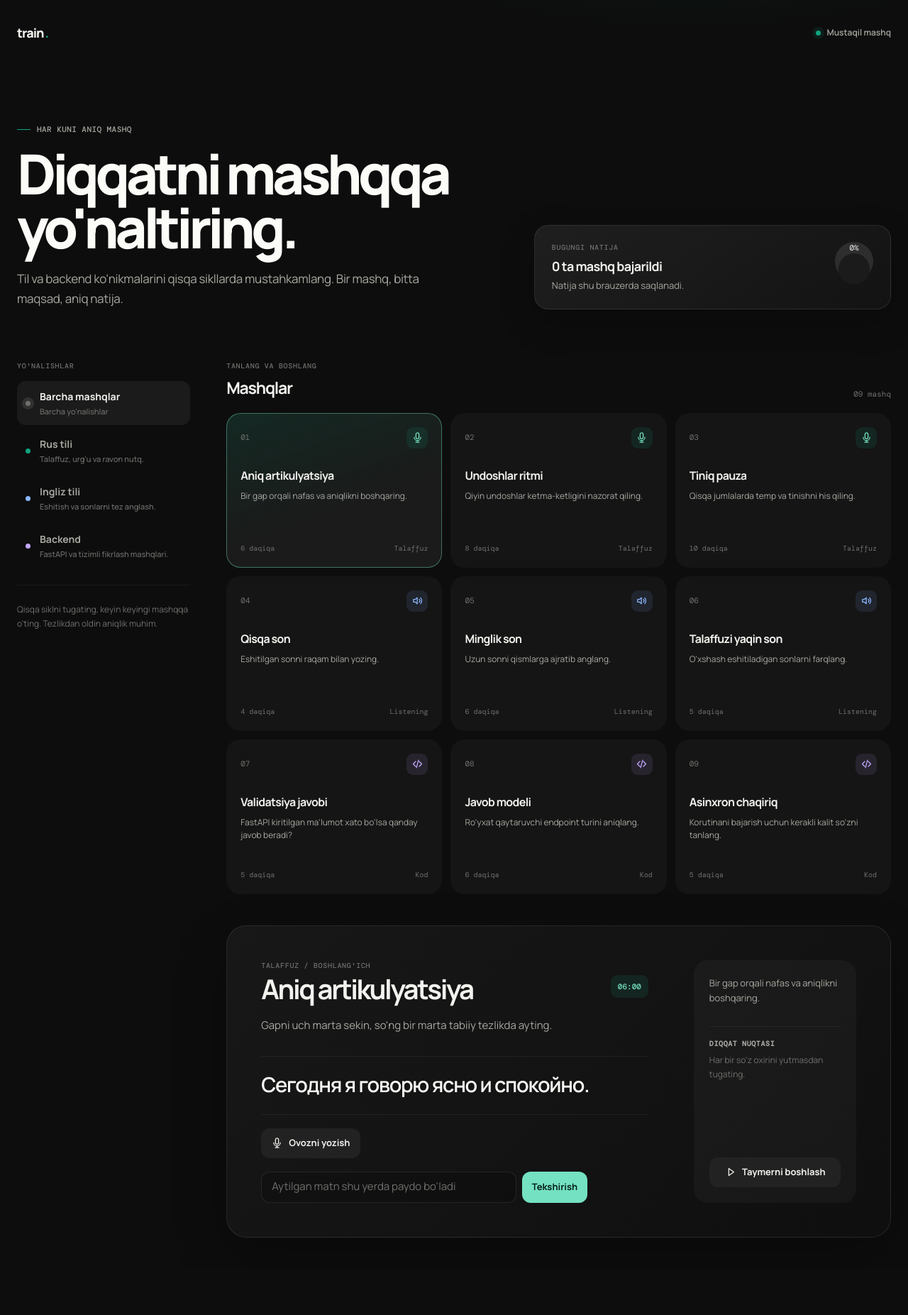
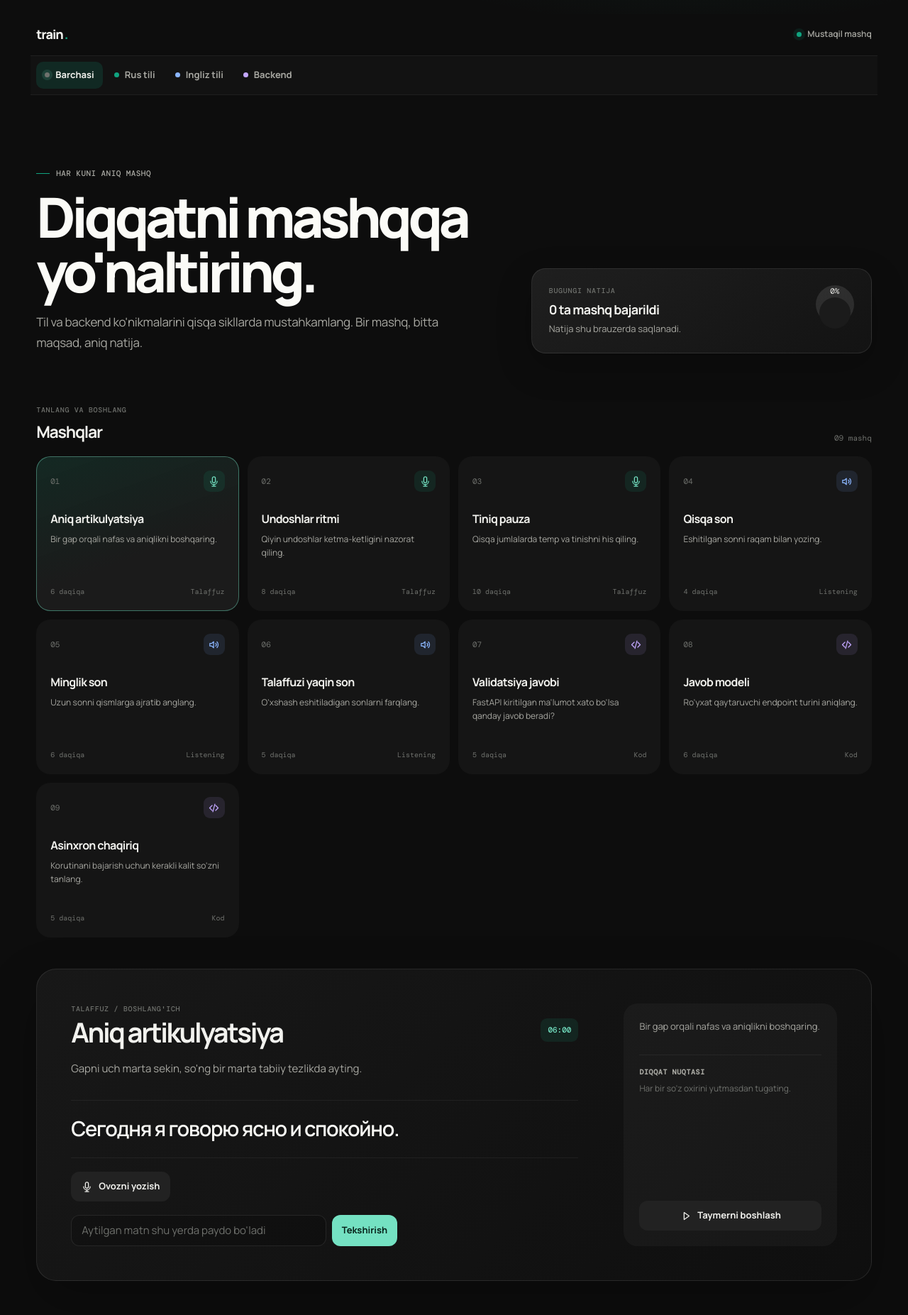
Before and after one commit to shamsiyevshamsiddin19/web-training, a FastAPI app: page / in a window 1280 px wide. Shown: the whole page at 71% size. Before the commit the page ends 1744 px from the top, so only its background shows below. Run offline with FastAPI, Linux system fonts and the light colour scheme.

Commit message:
style(train): move tracks to responsive top navigation

```diff
--- a/static/css/style.css
+++ b/static/css/style.css
@@ -16,7 +16,6 @@
   --radius-xl: 28px;
   --radius-lg: 20px;
   --radius-md: 14px;
-  --max-width: 1320px;
   font-family: "Manrope", sans-serif;
   color: var(--ink);
   background: var(--canvas);
@@ -77,17 +76,98 @@ a:focus-visible {
 }
 
 .app-shell {
-  width: min(var(--max-width), calc(100% - 48px));
-  margin: 0 auto;
-  padding: 20px 0 44px;
+  width: 100%;
+  padding: 20px clamp(24px, 4vw, 76px) 48px;
 }
 
 .topbar {
+  position: sticky;
+  z-index: 20;
+  top: 0;
+  padding-top: 2px;
+  background: linear-gradient(180deg, var(--canvas) 76%, rgba(13, 13, 13, 0));
+}
+
+.topbar-main {
   display: flex;
   align-items: center;
   justify-content: space-between;
   gap: 18px;
   min-height: 52px;
+}
+
+.top-trackbar {
+  display: flex;
+  overflow-x: auto;
+  gap: 4px;
+  margin: 4px -8px 0;
+  padding: 8px;
+  border-top: 1px solid var(--soft-line);
+  border-bottom: 1px solid var(--soft-line);
+  background: rgba(21, 21, 21, 0.78);
+  backdrop-filter: blur(14px);
+  scrollbar-width: none;
+}
+
+.top-trackbar::-webkit-scrollbar {
+  display: none;
+}
+
+.top-track-button {
+  display: inline-flex;
+  min-width: max-content;
+  align-items: center;
+  gap: 8px;
+  padding: 9px 12px;
+  border: 0;
+  border-radius: 10px;
+  color: var(--muted);
+  background: transparent;
+  cursor: pointer;
+  white-space: nowrap;
+  transition: color 160ms ease, background 160ms ease, transform 160ms ease;
+}
+
+.top-track-button:hover {
+  color: var(--ink);
+  background: rgba(255, 255, 255, 0.06);
+}
+
+.top-track-button:active {
+  transform: scale(0.98);
+}
+
+.top-track-button.active {
+  color: var(--ink);
+  background: rgba(16, 163, 127, 0.16);
+}
+
+.top-track-marker {
+  width: 7px;
+  height: 7px;
+  border-radius: 50%;
+  background: var(--quiet);
+}
+
+.top-track-marker.mint {
+  background: var(--accent);
+}
+
+.top-track-marker.blue {
+  background: var(--blue);
+}
+
+.top-track-marker.violet {
+  background: var(--violet);
+}
+
+.top-track-button.active .top-track-marker {
+  box-shadow: 0 0 0 4px rgba(116, 225, 194, 0.13);
+}
+
+.top-track-label {
+  font-size: 13px;
+  font-weight: 700;
 }
 
 .wordmark {
@@ -238,107 +318,7 @@ h1 {
 }
 
 .workspace {
-  display: grid;
-  grid-template-columns: 244px minmax(0, 1fr);
-  gap: clamp(24px, 4vw, 56px);
-  align-items: start;
-}
-
-.track-panel {
-  position: sticky;
-  top: 20px;
-}
-
-.track-list {
-  display: grid;
-  gap: 5px;
-  margin-top: 14px;
-}
-
-.track-button {
-  display: grid;
-  grid-template-columns: 9px minmax(0, 1fr);
-  gap: 11px;
-  align-items: center;
-  width: 100%;
   min-width: 0;
-  padding: 11px 12px;
-  border: 0;
-  border-radius: 12px;
-  color: var(--muted);
-  background: transparent;
-  cursor: pointer;
-  text-align: left;
-  transition: background 160ms ease, color 160ms ease, transform 160ms ease;
-}
-
-.track-button:hover {
-  color: var(--ink);
-  background: rgba(255, 255, 255, 0.055);
-}
-
-.track-button:active {
-  transform: scale(0.985);
-}
-
-.track-button.active {
-  color: var(--ink);
-  background: var(--surface-raised);
-}
-
-.track-marker {
-  width: 7px;
-  height: 7px;
-  border-radius: 50%;
-  background: var(--quiet);
-}
-
-.track-marker.mint {
-  background: var(--accent);
-}
-
-.track-marker.blue {
-  background: var(--blue);
-}
-
-.track-marker.violet {
-  background: var(--violet);
-}
-
-.track-button.active .track-marker {
-  box-shadow: 0 0 0 5px color-mix(in srgb, currentColor 10%, transparent);
-}
-
-.track-name {
-  overflow: hidden;
-  font-size: 14px;
-  font-weight: 650;
-  text-overflow: ellipsis;
-  white-space: nowrap;
-}
-
-.track-caption {
-  display: block;
-  overflow: hidden;
-  margin-top: 1px;
-  color: var(--quiet);
-  font-size: 11px;
-  font-weight: 500;
-  text-overflow: ellipsis;
-  white-space: nowrap;
-}
-
-.track-divider {
-  height: 1px;
-  margin: 24px 0;
-  background: var(--soft-line);
-}
-
-.method-note {
-  margin: 0;
-  color: var(--quiet);
-  font-size: 12px;
-  line-height: 1.65;
 }
 
 .exercise-zone {
@@ -368,7 +348,7 @@ h1 {
 
 .exercise-grid {
   display: grid;
-  grid-template-columns: repeat(3, minmax(0, 1fr));
+  grid-template-columns: repeat(auto-fit, minmax(260px, 1fr));
   gap: 12px;
 }
 
--- a/static/js/app.js
+++ b/static/js/app.js
@@ -87,22 +87,18 @@ function saveCompleted() {
   localStorage.setItem(storageKey, JSON.stringify([...state.completed]));
 }
 
-function trackButtons() {
+function topTrackButtons() {
   const allButton = {
     id: "all",
-    title: "Barcha mashqlar",
-    description: "Barcha yo'nalishlar",
+    title: "Barchasi",
     accent: "",
   };
   return [allButton, ...state.tracks]
     .map(
       (track) => `
-        <button class="track-button ${state.activeTrack === track.id ? "active" : ""}" data-action="select-track" data-track="${track.id}" type="button">
-          <span class="track-marker ${track.accent || ""}"></span>
-          <span>
-            <span class="track-name">${escapeHtml(track.title)}</span>
-            <span class="track-caption">${escapeHtml(track.description)}</span>
-          </span>
+        <button class="top-track-button ${state.activeTrack === track.id ? "active" : ""}" data-action="select-track" data-track="${track.id}" type="button">
+          <span class="top-track-marker ${track.accent || ""}"></span>
+          <span class="top-track-label">${escapeHtml(track.title)}</span>
         </button>
       `,
     )
@@ -236,8 +232,11 @@ function render() {
   appRoot.innerHTML = `
     <div class="app-shell">
       <header class="topbar">
+        <div class="topbar-main">
           <a class="wordmark" href="/" aria-label="Bosh sahifa">train<span class="wordmark-dot">.</span></a>
           <div class="topbar-status"><span class="status-pulse"></span>Mustaqil mashq</div>
+        </div>
+        <nav class="top-trackbar" aria-label="Yo'nalishlar">${topTrackButtons()}</nav>
       </header>
       <main id="main-content">
         <section class="hero" aria-labelledby="page-title">
@@ -255,13 +254,6 @@ function render() {
             <div class="progress-ring" style="--progress: ${progress}%"><span>${progress}%</span></div>
           </div>
         </section>
-        <div class="workspace">
-          <aside class="track-panel" aria-label="Yo'nalishlar">
-            <p class="section-kicker">Yo'nalishlar</p>
-            <nav class="track-list">${trackButtons()}</nav>
-            <div class="track-divider"></div>
-            <p class="method-note">Qisqa siklni tugating, keyin keyingi mashqqa o'ting. Tezlikdan oldin aniqlik muhim.</p>
-          </aside>
         <section class="exercise-zone" aria-labelledby="exercise-list-title">
           <div class="section-heading">
             <div>
@@ -273,7 +265,6 @@ function render() {
           ${exercises.length ? `<div class="exercise-grid">${exercises.map(exerciseCard).join("")}</div>` : "<p class=\"empty-state\">Bu yo'nalishda hozircha mashq yo'q.</p>"}
           ${current ? practicePanel(current) : ""}
         </section>
-        </div>
       </main>
     </div>
   `;
--- a/templates/index.html
+++ b/templates/index.html
@@ -21,7 +21,7 @@
       href="https://fonts.googleapis.com/css2?family=DM+Mono:wght@400;500&family=Manrope:wght@400;500;600;700;800&display=swap"
       rel="stylesheet"
     />
-    <link rel="stylesheet" href="/static/css/style.css?v=1.0.1" />
+    <link rel="stylesheet" href="/static/css/style.css?v=1.0.2" />
     <title>train.shamsiyev.uz</title>
   </head>
   <body>
@@ -32,6 +32,6 @@
       </div>
     </div>
     <noscript>Ushbu mashqlar uchun brauzerda JavaScript yoqilgan bo'lishi kerak.</noscript>
-    <script src="/static/js/app.js?v=1.0.1" defer></script>
+    <script src="/static/js/app.js?v=1.0.2" defer></script>
   </body>
 </html>
```
Also changed, not shown: other parts of static/css/style.css (+19 -38 lines). Lines whose indentation alone changed are shown as unchanged.
